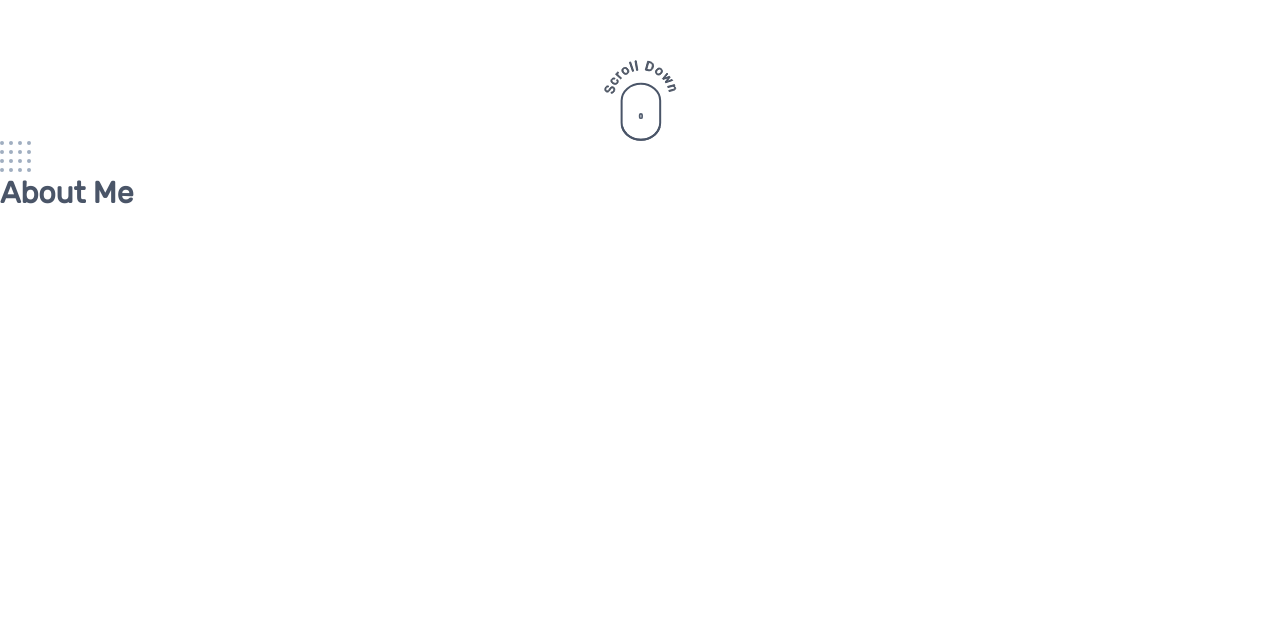
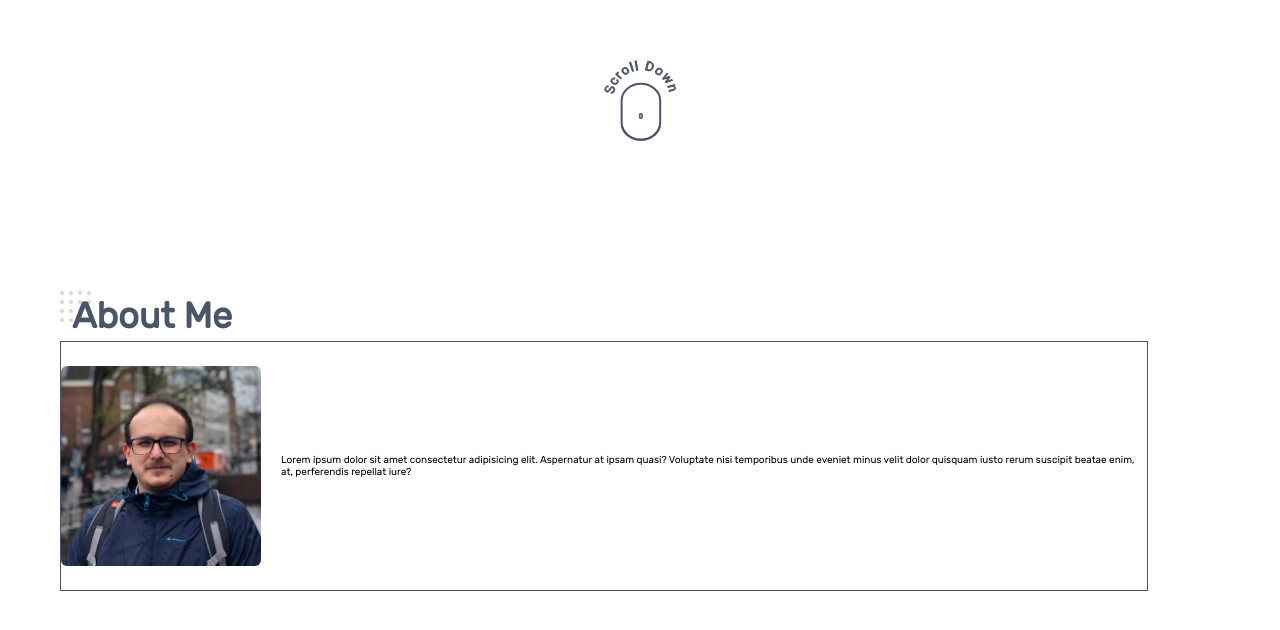
Before and after one commit to Abderyett/Portfolio, a React (Create React App) app: page / in a window 1280 px wide. Shown: the part 630-1260 px from the top of the page. Built offline with nearby package versions, Linux system fonts and the light colour scheme.

Commit message:
update about section

```diff
--- a/src/Global.js
+++ b/src/Global.js
@@ -20,6 +20,9 @@ html {
   font-size: 62.5%;
   font-family:'rubikregular';
 }
+body{
+  background:${(props) => props.theme.background}
+}
 a{
   text-decoration:none;
 }
--- a/src/components/About/About.js
+++ b/src/components/About/About.js
@@ -1,6 +1,7 @@
 import React from 'react';
 import * as S from './styles';
 import Dots from '../Svg/Dots';
+import profile from '../../images/profile.jpg';
 
 function About() {
   return (
@@ -9,8 +10,16 @@ function About() {
       <S.ContentWrapper>
         <S.Header>
           <Dots />
-          <h1>About Me</h1>
+          <S.Text>About Me</S.Text>
         </S.Header>
+        <S.Container>
+          <S.Image src={profile} />
+          <S.AboutText>
+            Lorem ipsum dolor sit amet consectetur adipisicing elit. Aspernatur at ipsam quasi? Voluptate nisi
+            temporibus unde eveniet minus velit dolor quisquam iusto rerum suscipit beatae enim, at, perferendis
+            repellat iure?
+          </S.AboutText>
+        </S.Container>
       </S.ContentWrapper>
     </S.Wrapper>
   );
--- a/src/components/About/styles.js
+++ b/src/components/About/styles.js
@@ -1,14 +1,42 @@
 import styled from 'styled-components';
+import { color, shadow, rounded } from '../../utilities';
 
 export const Wrapper = styled.div`
   height: 100vh;
 `;
 export const ContentWrapper = styled.div`
-  width: 70%;
+  padding-left: 6rem;
+`;
+export const Text = styled.h1`
+  display: inline-block;
+  position: absolute;
+  font-weight: 900;
+  left: 1.2rem;
+  top: 5px;
+  z-index: 1;
+  font-size: 3.6rem;
 `;
 export const Background = styled.div``;
+
 export const Header = styled.div`
   height: 5rem;
   color: ${(props) => props.theme.headingText};
   font-size: 1.5rem;
+  position: relative;
 `;
+
+export const Container = styled.div`
+  width: 85vw;
+  height: 25rem;
+  max-width: 1234px;
+  border: 0.5px solid ${(props) => props.theme.headingText};
+  display: grid;
+  grid-template-columns: 20rem 1fr;
+  grid-gap: 2rem;
+  align-items: center;
+`;
+export const Image = styled.img`
+  width: 20rem;
+  border-radius: ${rounded.md};
+`;
+export const AboutText = styled.div``;
--- a/src/components/Hero/styles.js
+++ b/src/components/Hero/styles.js
@@ -1,6 +1,6 @@
 import styled from 'styled-components';
 
-export const Wrapper = styled.div`
+export const Wrapper = styled.section`
   max-width: 1400px;
   height: 60vh;
   position: relative;
--- a/src/components/Navbar/styles.js
+++ b/src/components/Navbar/styles.js
@@ -29,6 +29,9 @@ export const Navbar = styled.nav`
 export const NavList = styled.ul`
   margin-left: 10rem;
   font-size: 1.5rem;
+  @media (min-width: 1350px) {
+    margin-right: 5rem;
+  }
 
   li {
     display: inline-block;
--- a/src/components/Svg/Dots.js
+++ b/src/components/Svg/Dots.js
@@ -1,14 +1,20 @@
 import * as React from 'react';
+import styled from 'styled-components';
 
 function Dots() {
   return (
-    <svg width={31} height={31} fill="none" xmlns="http://www.w3.org/2000/svg">
+    <StyledSvg width={31} height={31} fill="none" xmlns="http://www.w3.org/2000/svg">
       <path
         d="M2 4a2 2 0 100-4 2 2 0 000 4zM11 4a2 2 0 100-4 2 2 0 000 4zM20 4a2 2 0 100-4 2 2 0 000 4zM29 4a2 2 0 100-4 2 2 0 000 4zM29 13a2 2 0 100-4 2 2 0 000 4zM29 22a2 2 0 100-4 2 2 0 000 4zM29 31a2 2 0 100-4 2 2 0 000 4zM20 31a2 2 0 100-4 2 2 0 000 4zM20 22a2 2 0 100-4 2 2 0 000 4zM20 13a2 2 0 100-4 2 2 0 000 4zM11 31a2 2 0 100-4 2 2 0 000 4zM11 22a2 2 0 100-4 2 2 0 000 4zM11 13a2 2 0 100-4 2 2 0 000 4zM2 31a2 2 0 100-4 2 2 0 000 4zM2 22a2 2 0 100-4 2 2 0 000 4zM2 13a2 2 0 100-4 2 2 0 000 4z"
-        fill="#A0AEC0"
+        fill="#aab0b8"
       />
-    </svg>
+    </StyledSvg>
   );
 }
 
+const StyledSvg = styled.svg`
+  z-index: 0;
+  opacity: 0.5;
+`;
+
 export default Dots;
--- a/src/components/Svg/Scroll.js
+++ b/src/components/Svg/Scroll.js
@@ -97,6 +97,7 @@ const StyledSvg = styled(motion.svg)`
 `;
 const Wrapper = styled.div`
   padding-top: 15rem;
+  padding-bottom: 15rem;
   display: grid;
   place-items: center;
   @media (max-width: 768px) {
```
Also changed, not shown: src/images/profile.jpg (added), 1 other file (tests, documents, lock files or other folders).
